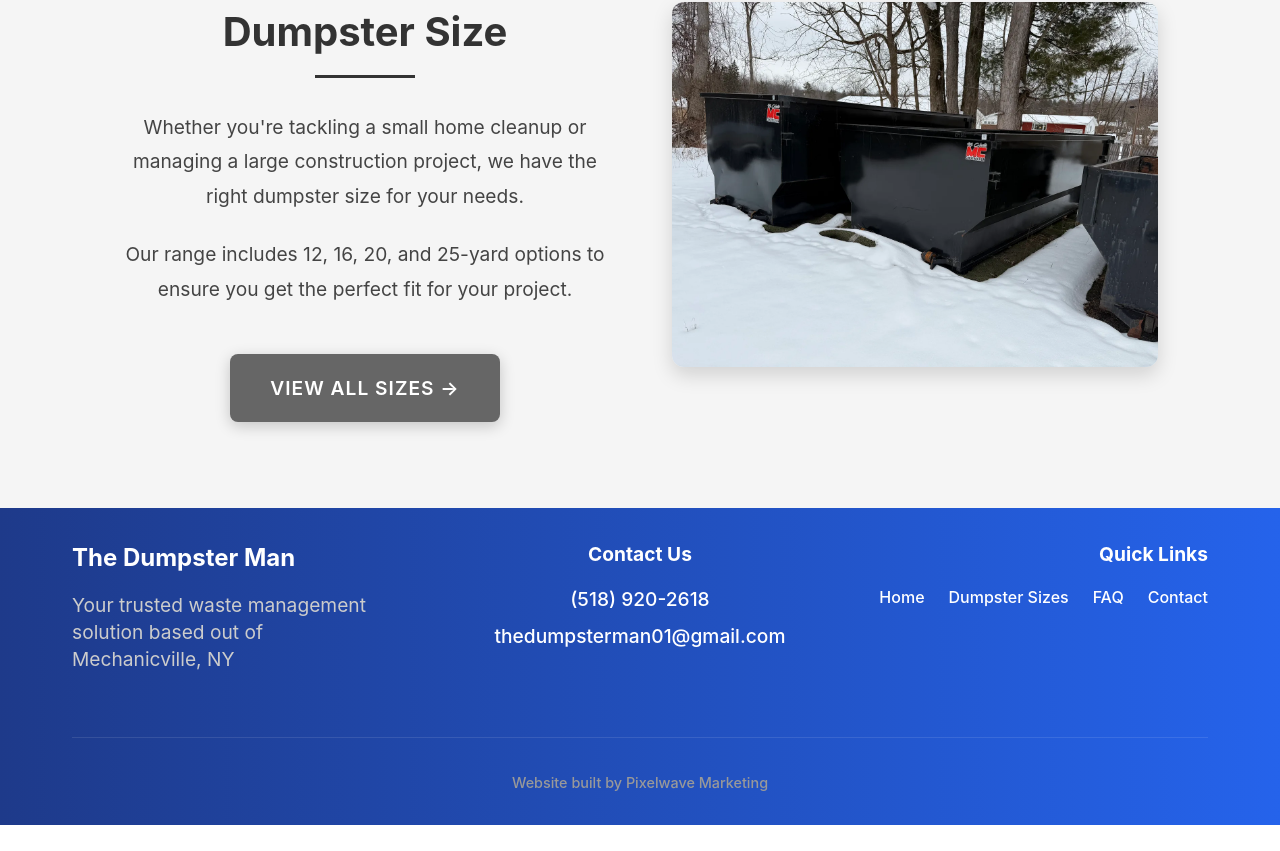
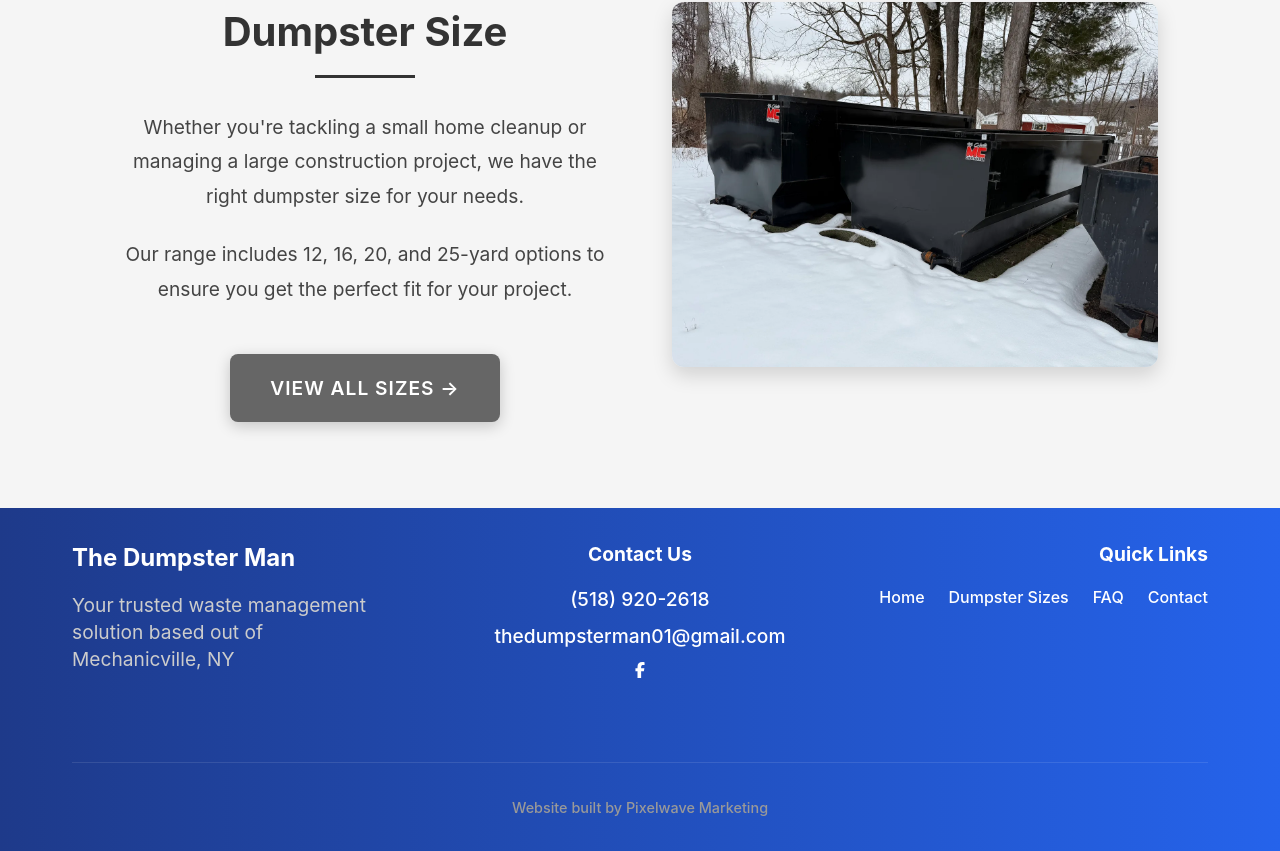
Before and after one commit to pixelwavemarketing/dumpster-man, a React (Vite) app: page / in a window 1280 px wide. Shown: the part 1373-2224 px from the top of the page. Before the commit the page ends 2198 px from the top, so only its background shows below. Built offline with nearby package versions, Linux system fonts and the light colour scheme.

Commit message:
Updated meta tags for SEO optimization and added Facebook icon to footer

```diff
--- a/index.html
+++ b/index.html
@@ -14,16 +14,16 @@
     <meta name="viewport" content="width=device-width, initial-scale=1.0" />
 
     <!-- Primary Meta Tags -->
-    <title>Roll-Off Dumpster Rental & Dumpster Rental Albany NY | The Dumpster Man</title>
+    <title>Dumpster Rental Albany NY | The Dumpster Man Capital Region</title>
     <meta name="title" content="Roll-Off Dumpster Rental & Dumpster Rental Albany NY | The Dumpster Man">
-    <meta name="description" content="Expert roll-off dumpster rental and dumpster rental services in Albany, NY. Affordable 10-40 yard containers for residential & commercial use. Same-day delivery available in the Capital Region.">
+    <meta name="description" content="Expert roll-off dumpster rental services in Albany, NY. Affordable containers for residential & commercial use with same-day delivery in the Capital Region.">
     <meta name="keywords" content="dumpster rental, roll off dumpster rental, roll-off dumpster, waste removal, construction dumpster, home renovation dumpster, yard waste removal, debris removal, affordable dumpster rental, same day dumpster rental, weekend dumpster rental, residential dumpster, commercial dumpster, contractor dumpster, Albany dumpster rental, Capital Region dumpster rental">
 
     <!-- Open Graph / Facebook -->
     <meta property="og:type" content="website">
     <meta property="og:url" content="https://thedumpsterman518.com/">
     <meta property="og:title" content="Roll-Off Dumpster Rental & Dumpster Rental Albany NY | The Dumpster Man">
-    <meta property="og:description" content="Expert roll-off dumpster rental and dumpster rental services in Albany, NY. Affordable containers with same-day delivery in the Capital Region.">
+    <meta property="og:description" content="Expert roll-off dumpster rental and dumpster rental service The Dumpster Man in Albany, NY. Affordable containers with same-day delivery in the Capital Region.">
     <meta property="og:image" content="https://thedumpsterman518.com/og-image.jpg">
 
     <!-- Twitter -->
@@ -64,6 +64,9 @@
 
     <!-- Canonical URL -->
     <link rel="canonical" href="https://thedumpsterman518.com/">
+
+    <!-- Add Font Awesome in the head section if not already present -->
+    <link rel="stylesheet" href="https://cdnjs.cloudflare.com/ajax/libs/font-awesome/6.5.1/css/all.min.css">
   </head>
   <body>
     <!-- Netlify Form -->
@@ -143,5 +146,7 @@
       }
     }
     </script>
+
+
   </body>
 </html>
--- a/src/components/Footer.jsx
+++ b/src/components/Footer.jsx
@@ -1,5 +1,7 @@
 import React from 'react';
 import { Link } from 'react-router-dom';
+import { FontAwesomeIcon } from '@fortawesome/react-fontawesome';
+import { faFacebookF } from '@fortawesome/free-brands-svg-icons';
 
 function Footer() {
   return (
@@ -17,6 +19,16 @@ function Footer() {
           <div className="contact-info">
             <p><a href="tel:+15189202618">(518) 920-2618</a></p>
             <p><a href="mailto:thedumpsterman01@gmail.com">thedumpsterman01@gmail.com</a></p>
+            <div className="social-media">
+              <a
+                href="https://www.facebook.com/profile.php?id=61558249876337"
+                target="_blank"
+                rel="noopener noreferrer"
+                className="social-icon facebook-icon"
+              >
+                <FontAwesomeIcon icon={faFacebookF} />
+              </a>
+            </div>
           </div>
         </div>
 
```
